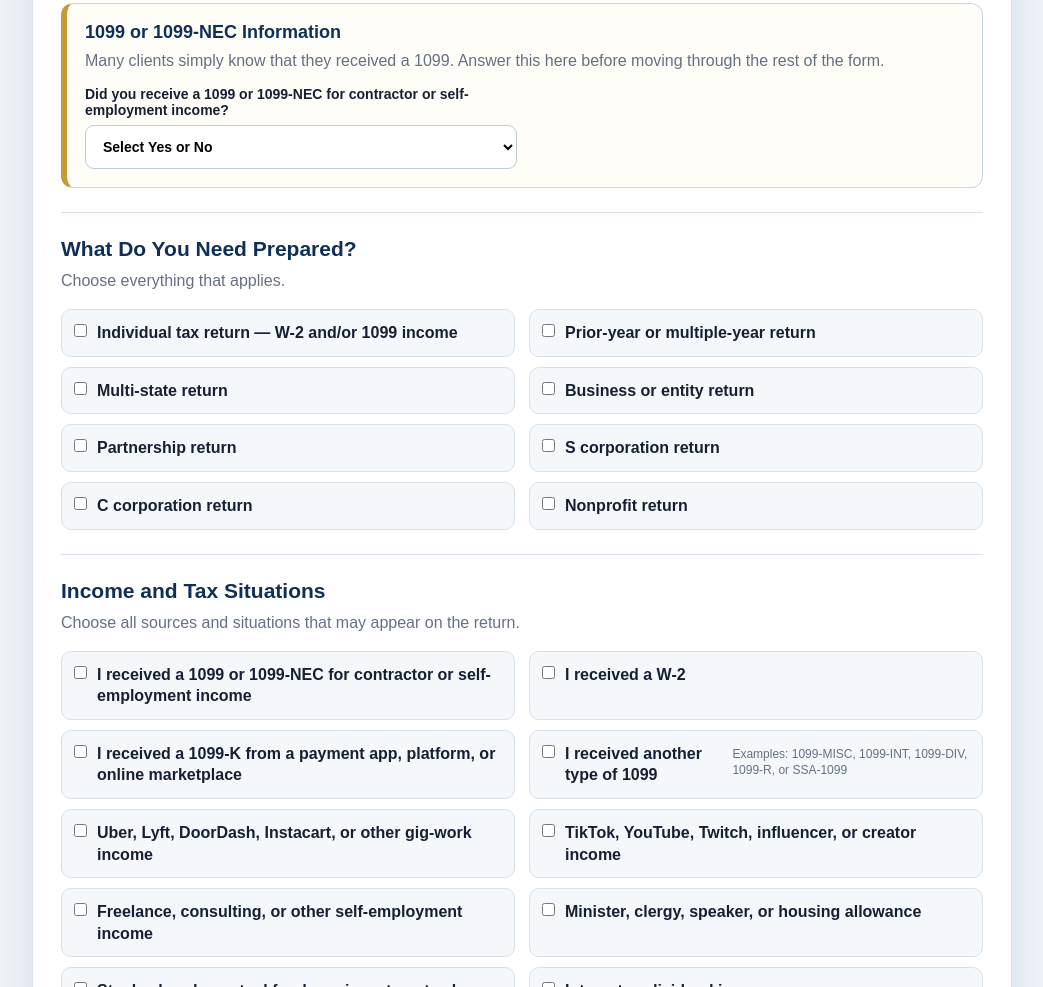
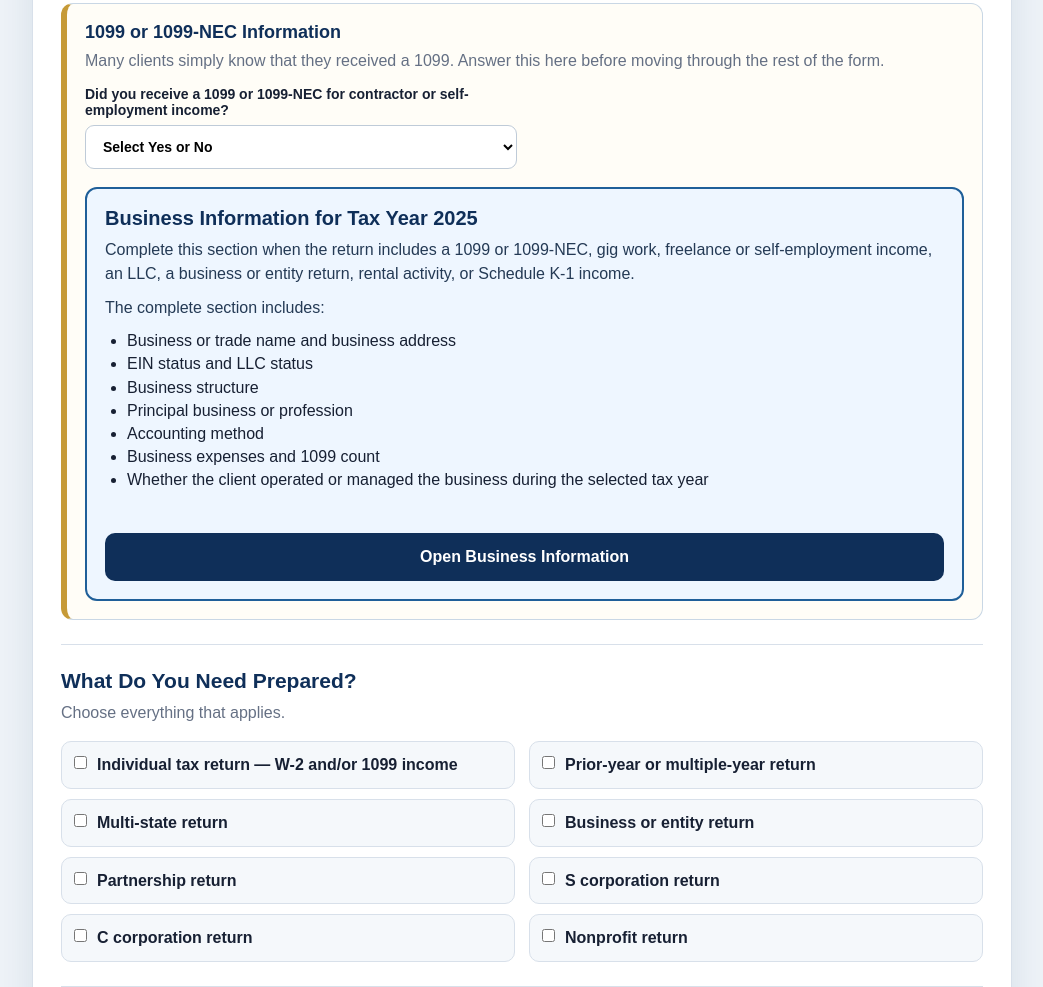
Before and after one commit to greatestbusiness1-boop/tax-estimator-app-v1, a website: page ui/start-my-tax-return.html in a window 1280 px wide. Shown: the part 1055-2042 px from the top of the page, without its empty margins (118-1161 px from the left). Drawn offline with Linux system fonts and the light colour scheme.

Commit message:
Make business intake questions visible

```diff
--- a/ui/start-my-tax-return.html
+++ b/ui/start-my-tax-return.html
@@ -180,6 +180,42 @@
       margin:0 0 14px;
       color:var(--muted);
       line-height:1.45;
+    }
+    .business-profile-launch {
+      margin-top:18px;
+      padding:18px;
+      border:2px solid #1f5f99;
+      border-radius:12px;
+      background:#eef6ff;
+    }
+    .business-profile-launch h3 {
+      margin:0 0 8px;
+      color:var(--navy);
+      font-size:20px;
+    }
+    .business-profile-launch p {
+      margin:0 0 10px;
+      color:#243a55;
+      line-height:1.48;
+    }
+    .business-profile-launch ul {
+      margin:8px 0 16px;
+      padding-left:22px;
+      line-height:1.45;
+    }
+    .business-profile-launch button {
+      width:100%;
+      min-height:48px;
+      border:0;
+      border-radius:10px;
+      background:var(--navy);
+      color:#fff;
+      font-weight:800;
+      font-size:16px;
+      cursor:pointer;
+    }
+    .business-profile-launch button:hover {
+      background:#0c2e58;
     }
     .stepper {
       display:grid;
@@ -437,10 +473,60 @@
               <label class="field">Did you receive a 1099 or 1099-NEC for contractor or self-employment income?
                 <select id="received1099Nec">
                   <option value="">Select Yes or No</option>
-                  <option value="yes">Yes</option>
-                  <option value="no">No</option>
+                  <option value="yes">Yes — open Business Information</option>
+                  <option value="no">No — no 1099 or 1099-NEC</option>
                 </select>
               </label>
+            </div>
+
+            <input
+              id="businessProfileManualOpen"
+              type="hidden"
+              value="no"
+            />
+
+            <div
+              class="business-profile-launch"
+              id="businessProfileLaunch"
+            >
+              <h3>
+                Business Information for Tax Year
+                <span id="businessProfileLaunchTaxYear">
+                  the selected year
+                </span>
+              </h3>
+
+              <p>
+                Complete this section when the return includes a
+                1099 or 1099-NEC, gig work, freelance or
+                self-employment income, an LLC, a business or
+                entity return, rental activity, or Schedule K-1
+                income.
+              </p>
+
+              <p>
+                The complete section includes:
+              </p>
+
+              <ul>
+                <li>Business or trade name and business address</li>
+                <li>EIN status and LLC status</li>
+                <li>Business structure</li>
+                <li>Principal business or profession</li>
+                <li>Accounting method</li>
+                <li>Business expenses and 1099 count</li>
+                <li>
+                  Whether the client operated or managed the
+                  business during the selected tax year
+                </li>
+              </ul>
+
+              <button
+                type="button"
+                id="openBusinessProfileButton"
+              >
+                Open Business Information
+              </button>
             </div>
 
             <div class="follow-up" id="1099FollowUp" hidden>
@@ -732,7 +818,13 @@
         "k1_income"
       ]);
 
+      const manuallyOpened =
+        document.getElementById(
+          "businessProfileManualOpen"
+        ).value === "yes";
+
       return (
+        manuallyOpened ||
         received1099Nec === "yes" ||
         checkedValues("serviceTypes").some(
           (value) => businessServiceValues.has(value)
@@ -750,6 +842,10 @@
 
       document.getElementById(
         "businessProfileTaxYear"
+      ).textContent = taxYear;
+
+      document.getElementById(
+        "businessProfileLaunchTaxYear"
       ).textContent = taxYear;
 
       document.getElementById(
@@ -828,9 +924,13 @@
         document.getElementById("received1099Nec").value;
       const show = selectedBusinessProfileApplies();
       const followUp = document.getElementById("1099FollowUp");
+      const launcher = document.getElementById(
+        "businessProfileLaunch"
+      );
       const countField = document.getElementById("form1099CountField");
 
       followUp.hidden = !show;
+      launcher.hidden = show;
       countField.hidden = received1099Nec !== "yes";
       updateBusinessProfileTaxYear();
       updateBusinessAddressField();
@@ -894,12 +994,42 @@
       event.target.value = formatPhoneInput(event.target.value);
     });
 
+    document.getElementById(
+      "openBusinessProfileButton"
+    ).addEventListener(
+      "click",
+      () => {
+        document.getElementById(
+          "businessProfileManualOpen"
+        ).value = "yes";
+
+        update1099FollowUp();
+
+        document.getElementById(
+          "1099FollowUp"
+        ).scrollIntoView({
+          behavior: "smooth",
+          block: "start"
+        });
+      }
+    );
+
     document.getElementById("received1099Nec").addEventListener(
       "change",
       (event) => {
+        const received1099 =
+          event.target.value === "yes";
+
         document.getElementById(
           "income1099Nec"
-        ).checked = event.target.value === "yes";
+        ).checked = received1099;
+
+        if (received1099) {
+          document.getElementById(
+            "businessProfileManualOpen"
+          ).value = "yes";
+        }
+
         update1099FollowUp();
       }
     );
@@ -912,6 +1042,13 @@
         ).value = event.target.checked
           ? "yes"
           : "no";
+
+        if (event.target.checked) {
+          document.getElementById(
+            "businessProfileManualOpen"
+          ).value = "yes";
+        }
+
         update1099FollowUp();
       }
     );
@@ -952,7 +1089,33 @@
     ).forEach((input) => {
       input.addEventListener(
         "change",
-        update1099FollowUp
+        () => {
+          const businessTriggerValues = new Set([
+            "business_return",
+            "partnership_return",
+            "s_corporation_return",
+            "c_corporation_return",
+            "nonprofit_return",
+            "1099_nec",
+            "1099_k",
+            "gig_platform",
+            "creator_income",
+            "self_employment",
+            "rental_income",
+            "k1_income"
+          ]);
+
+          if (
+            input.checked &&
+            businessTriggerValues.has(input.value)
+          ) {
+            document.getElementById(
+              "businessProfileManualOpen"
+            ).value = "yes";
+          }
+
+          update1099FollowUp();
+        }
       );
     });
 
```
